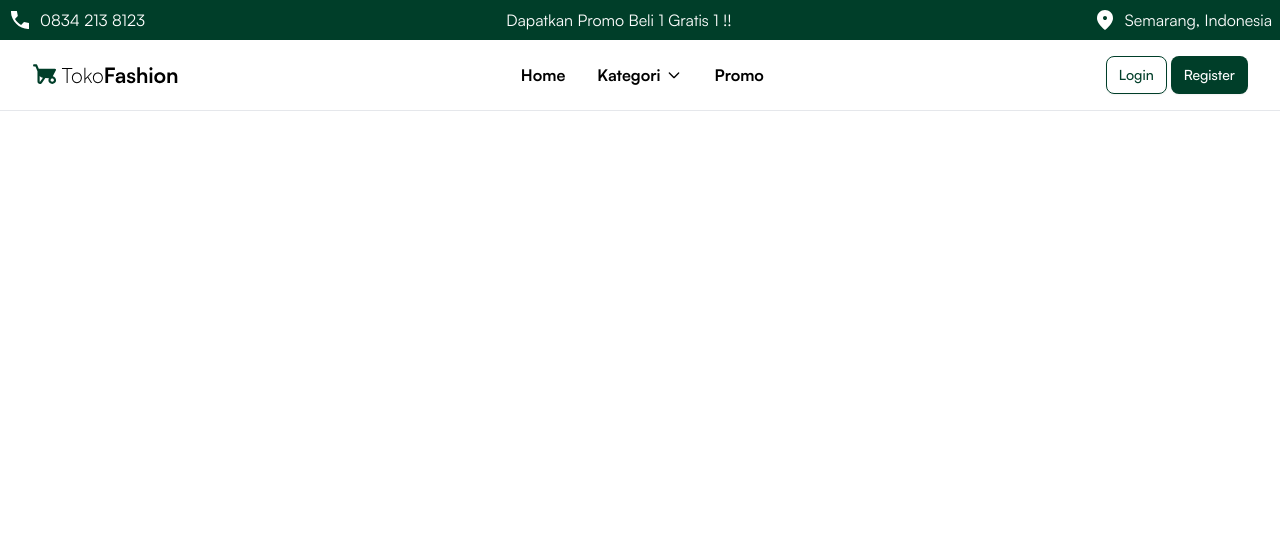
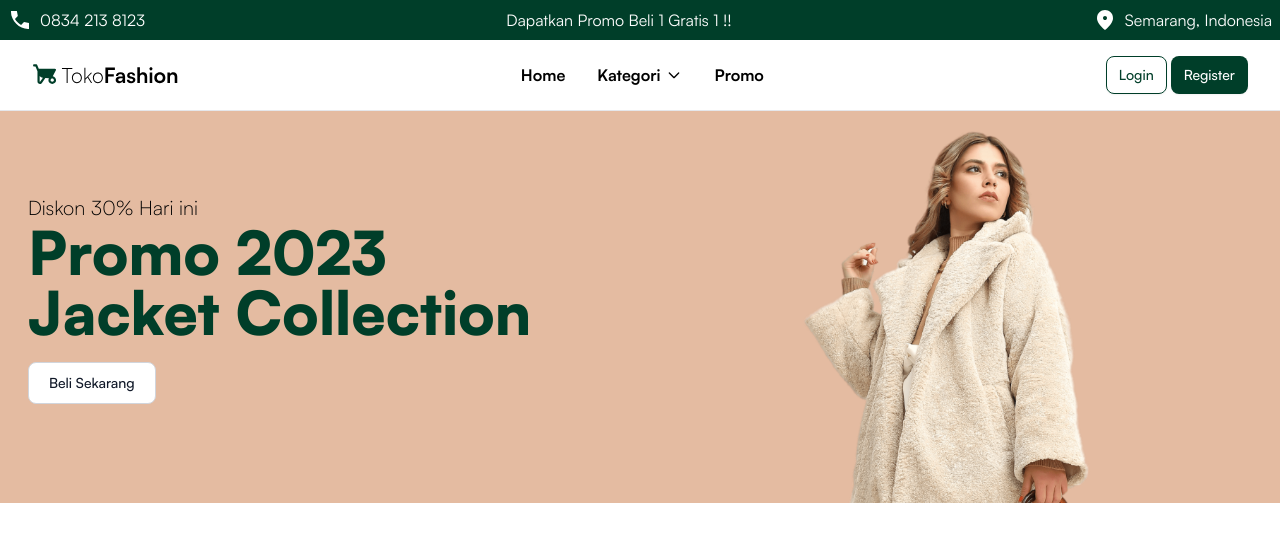
Before and after one commit to Areeep/tokofashion, a website built with Vite: page index.html in a window 1280 px wide. Built offline with nearby package versions, Linux system fonts and the light colour scheme.

Commit message:
feat: adding hero section with cta and image

```diff
--- a/index.html
+++ b/index.html
@@ -19,7 +19,7 @@
 			<div class="container mx-auto flex justify-center md:justify-between">
 				<p class="text-white hidden md:flex">
 					<img
-						src="./src/assets/call.svg"
+						src="src/assets/call.svg"
 						alt="call"
 						class="mr-2"
 					/>
@@ -28,7 +28,7 @@
 				<p class="text-white">Dapatkan Promo Beli 1 Gratis 1 !!</p>
 				<p class="text-white hidden md:flex">
 					<img
-						src="./src/assets/location.svg"
+						src="src/assets/location.svg"
 						alt="location"
 						class="mr-2"
 					/>Semarang, Indonesia
@@ -49,7 +49,7 @@
 					class="flex items-center space-x-3 rtl:space-x-reverse"
 				>
 					<img
-						src="./src/assets/logo.svg"
+						src="src/assets/logo.svg"
 						class="h-7"
 						alt="Flowbite Logo"
 					/>
@@ -179,6 +179,36 @@
 		</nav>
 		<!-- Tutup Navbar -->
 
+		<!-- Hero -->
+		<div class="bg-primary2 h-1/2 w-full p-2 font-satoshi">
+			<div
+				class="container mx-auto grid grid-cols-1 md:grid-cols-2 items-center"
+			>
+				<div class="md:order-2 flex md:justify-center">
+					<img
+						src="src/assets/hero.png"
+						alt="hero"
+						class="mb-4 md:-mb-2 h-64 md:h-96"
+					/>
+				</div>
+
+				<div class="ml-5">
+					<p class="font-light text-xl">Diskon 30% Hari ini</p>
+					<p class="font-black text-3xl md:text-6xl text-primary1">
+						Promo 2023 <br />
+						Jacket Collection
+					</p>
+					<button
+						type="button"
+						class="mt-5 mb-4 text-gray-900 bg-white border border-gray-300 focus:outline-none hover:bg-gray-100 focus:ring-4 focus:ring-gray-200 font-medium rounded-lg text-sm px-5 py-2.5 mr-2"
+					>
+						Beli Sekarang
+					</button>
+				</div>
+			</div>
+		</div>
+		<!-- Tutup Hero -->
+
 		<script
 			type="module"
 			src="/src/main.js"
```
Also changed, not shown: src/assets/hero.png (added).
